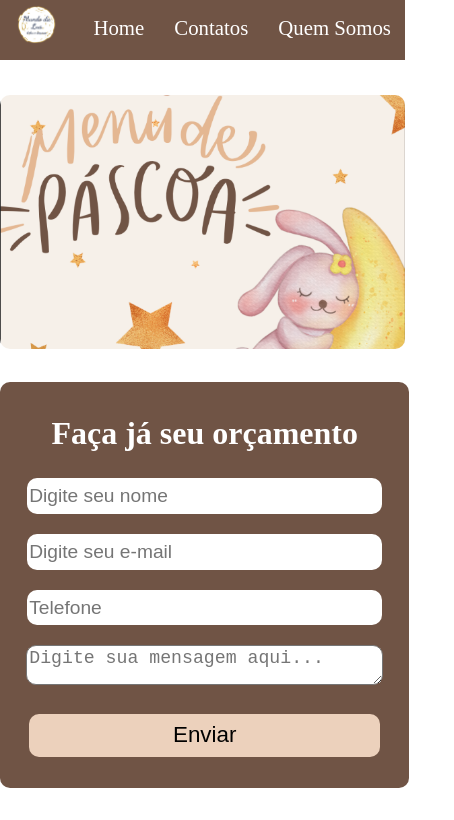
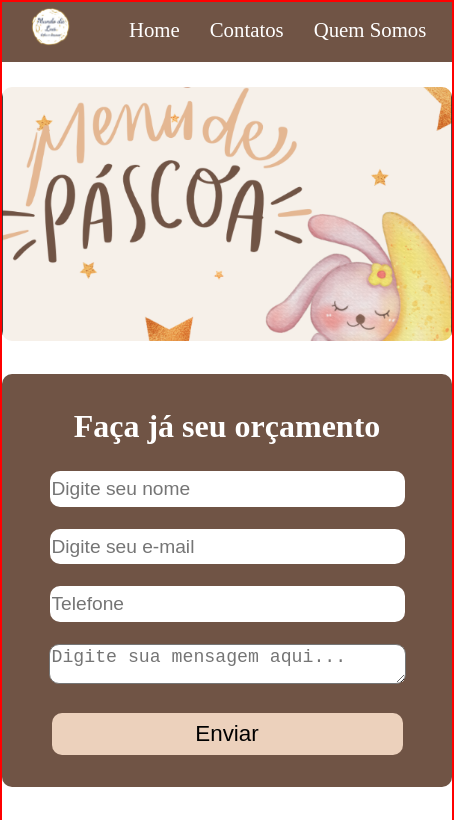
Before and after one commit to ftreitasyuri/mundo-da-lua-bolos, a Next.js app: page / in a window 390 px wide. Shown: the top 820 px of the page, 454 px wide, since content can reach past the window. Built offline with nearby package versions, Linux system fonts and the light colour scheme.

Commit message:
18° upload

```diff
--- a/src/styles/Cabecalho.module.css
+++ b/src/styles/Cabecalho.module.css
@@ -4,6 +4,7 @@
     background-color: #705445;
     /* opacity: .8; */
 
+    width: 100%;
     height: 80px;
     margin-bottom: 10px;
 
@@ -71,8 +72,6 @@
     }
 
     .classNav {
-        width: 100%;
-
         height: 60px;
     }
 }
--- a/src/styles/Formularios.module.css
+++ b/src/styles/Formularios.module.css
@@ -85,7 +85,7 @@
 
 @media (max-width: 999px){
     #form{
-      width: 98%;
+      /* width: 100%; */
 
 
       display: grid;
--- a/src/styles/Home.module.css
+++ b/src/styles/Home.module.css
@@ -3,11 +3,12 @@
 }
 
 #containerPrincipal{
-  max-width: 70vw;
+  /* max-width: 70vw; */
   /* max-height: 500px; */
   margin: 0 auto;
+  padding: 0;
 
-  display: grid;
+  /* display: grid; */
 
 }
 
@@ -22,10 +23,12 @@
 
 @media (max-width: 700px){
   #containerPrincipal{
-    width: 100%;
+    /* width: 100%; */
     /* max-height: 500px; */
     margin: 0;
     padding: 0;
+    width: 100%;
+    /* border: 2px solid red; */
 
     /* display: grid; */
 
--- a/src/styles/globals.css
+++ b/src/styles/globals.css
@@ -7,7 +7,7 @@ body{
   /* min-width: 00px; */
 
   max-width: 1300px;
-  /* max-width: 90vw; */
+
 
   overflow-x: hidden; /* Hide horizontal scrollbar */
   /* overflow-y: hidden; Hide horizontal scrollbar */
@@ -19,12 +19,14 @@ body{
 
 @import url('https://fonts.googleapis.com/css2?family= Indie +Flower & display=swap');
 
-@media (max-width: 700px){
+@media (max-width: 999px){
   body{
     margin: 0;
     padding:0;
+    min-width: 120vw;
+    border: 2px solid red;
+    min-width: 450px;
 
-    /* overflow-y: none;
-    width: 100%; */
+
   }
 }
```
